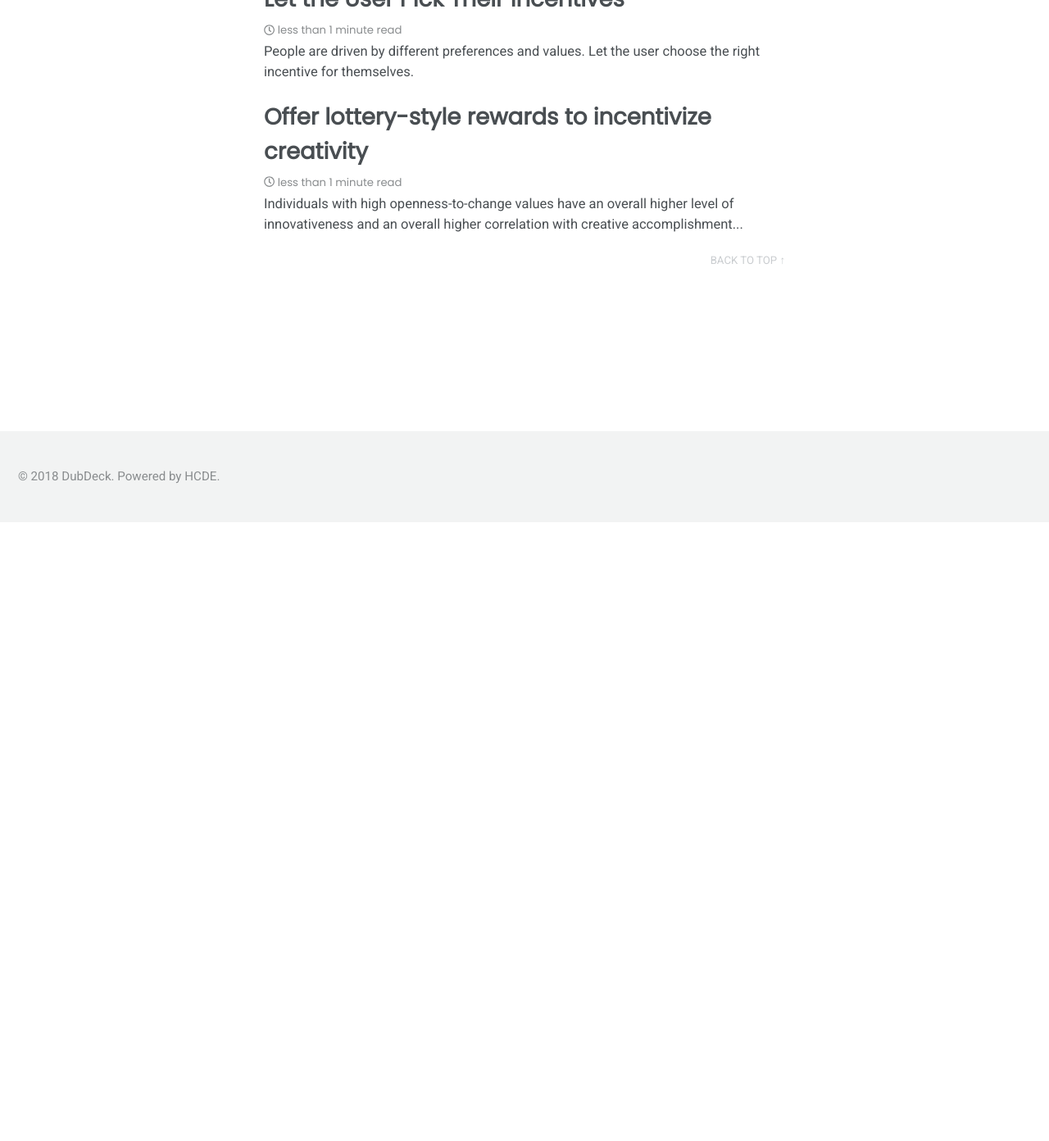
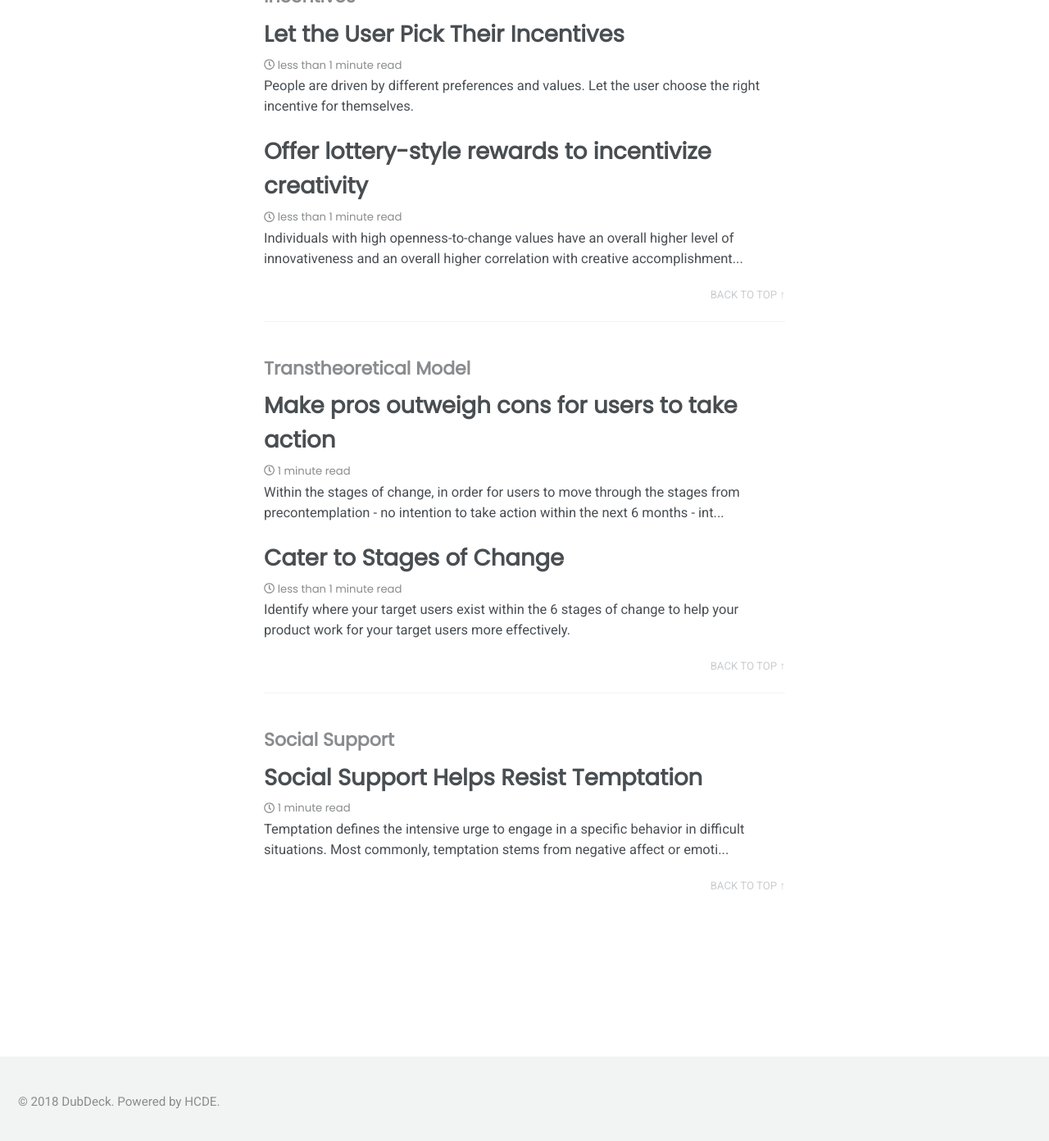
Before and after one commit to DubDeck/dubdeck.github.io, a Jekyll site: the page built from _pages/category_archive.md, in a window 1280 px wide and 1400 px high, scrolled down 1573 px. Shown: the top 1392 px of the window at 82% size. Built offline with Jekyll 4.4.1, drawn with Linux system fonts in a browser that asks for light colours; nearby versions of some CDN libraries; comment, search, counter and statistics services are not loaded; a style sheet for code colours, icons or effects is not loaded; before the commit the page ends 2209 px from its top, so only the background shows below that; some of the changed text lies outside the part shown.

Commit message:
ttm done

```diff
--- /dev/null
+++ b/_posts/2018-06-29-ss01.md
@@ -0,0 +1,27 @@
+---
+title:  "Social Support Helps Resist Temptation"
+header:
+categories:
+  - Social Support
+tags:
+  - Recommendations
+author: Stefanie F
+---
+
+Temptation defines the intensive urge to engage in a specific behavior in difficult situations. Most commonly, temptation stems from negative affect or emotional distress, positive social situations, and craving.
+
+![Support group embracing a member] (/assets/images/ss01.png)
+<sub><sup>Credit to <a href="https://media.recovery.org/wp-content/uploads/recovery-shutterstock289042613-group_acceptance-cta.jpg
+">Shutterstock</sub></sup>
+
+In a social support group, people with similar aspirations and problems support each other to resist temptation and avoid relapse after termination of bad habits, such as alcoholism, drug abuse, or other.
+
+![2 screenshots of an app to find therapists and share feelings with other app users] (/assets/images/ss02.png)
+<sub><sup>Credit to <a href="http://www.businessofapps.com/wp-content/uploads/2017/03/iexhale.png ">Businessofapps.com</sub></sup>
+
+The application iExhale allows users to connect to therapists, or share their feelings with others. It gives them a platform to discuss their own problems, or the problems their loved ones are experiencing, to find comfort and help.
+
+## The theory
+Helping relationships combine caring, trust, openness, and acceptance, as well as support for healthy behavior change. Rapport building, therapeutic alliances, counselor calls, and buddy systems can be sources of social support.
+
+The classic pattern in smoking cessation clinics is rapid relapse beginning as soon as the treatment is terminated. Some of this rapid relapse could well be due to the sudden loss of social support or social control provided by the counselors and other participants in the clinic.
--- /dev/null
+++ b/_posts/2018-06-29-ttm01.md
@@ -0,0 +1,22 @@
+---
+title:  "Cater to Stages of Change"
+header:
+categories:
+  - Transtheoretical Model
+tags:
+  - Recommendations
+author: Pierre D
+---
+
+Identify where your target users exist within the 6 stages of change to help your product work for your target users more effectively.
+
+![Left side - A person eating pizza on the couch. Right side - A group of people exercizing.] (/assets/images/ttm01.png)
+<sub><sup>Credit to the author</sub></sup>
+
+Example: A is in the Precontemplation stage of practicing a healthy lifestyle. B is in the Action stage, and exercises with her friends regularly. When designing a product related to improving personal health, consult the Stages of Change to understand if you are designing for A or B.
+
+![The Transtheoretical Model or Stages of Change] (/assets/images/ss02.png)
+<sub><sup>Credit to <a href="https://transtheoreticalhl250.weebly.com/key-points.html">transtheoreticalhl250</sub></sup>
+
+## The more you know
+“Early intervention with adolescent smokers using TTM-tailored [Transtheoretical Model] treatments produced significant abstinence rates at twenty-four months that were almost identical to rates found with treated adult smokers” (Hollis et al., 2005).
--- /dev/null
+++ b/_posts/2018-06-29-ttm02.md
@@ -0,0 +1,27 @@
+---
+title:  "Make pros outweigh cons for users to take action"
+header:
+categories:
+  - Transtheoretical Model
+tags:
+  - Recommendations
+author: Erika L
+---
+
+Within the stages of change, in order for users to move through the stages from precontemplation - no intention to take action within the next 6 months - into action - changed overt behavior for less than 6 months - the pros of changing need to be higher than the cons of change.
+
+
+![Rocks on a see-saw] (/assets/images/ttm01.png)
+<sub><sup>Credit to <a href="http://www.classicgrannyflatswa.com.au/granny-flats-do-the-pros-outweigh-the-cons">classicgrannyflatswa</sub></sup>
+
+The “see-saw” above acts as a beam balance scale, and the stones represent pros (left) vs. cons (right). The single stone weighing more than the 3 stones shows that the effect of single pro or con is not created equal. So while focus should be placed on both increasing pros and decreasing cons, it is necessary that benefits are increasing more.
+
+
+![A screenshot of the Quitnow app for smoking cessation] (/assets/images/ss02.png)
+<sub><sup>Credit to <a href="https://transtheoreticalhl250.weebly.com/key-points.html">transtheoreticalhl250</sub></sup>
+
+A user in the early stages of change of smoking cessation may have downloaded the QuitNow! App. While they wouldn’t have started tracking money & time saved (as they haven’t yet moved into action), exploring the app’s dashboard would reveal that these are just a few of the benefits of smoking cessation along with many health benefits.
+
+The Strong & Weak Principles reveal that the “pros of changing must increase about twice as much as cons must decrease.” Researchers and designers should place twice as much emphasis on raising benefits as on reducing costs to enact recommended behaviors.
+
+Ethics: Placing emphasis on specific pros and cons of changing should be applied carefully. The benefits and costs of a change should be presented so that the user can make an informed choice to proceed to action, if desired. Interventions are never one size fits all, but users should be presented with the same pros/cons so as to not incorrectly influence different demographics.
```
Also changed, not shown: _data/authors.yml (+10 -0 lines), assets/images/ss01.png (added), assets/images/ss02.png (added), assets/images/ttm01.png (added), assets/images/ttm03.png (added), assets/images/ttm04.png (added).
